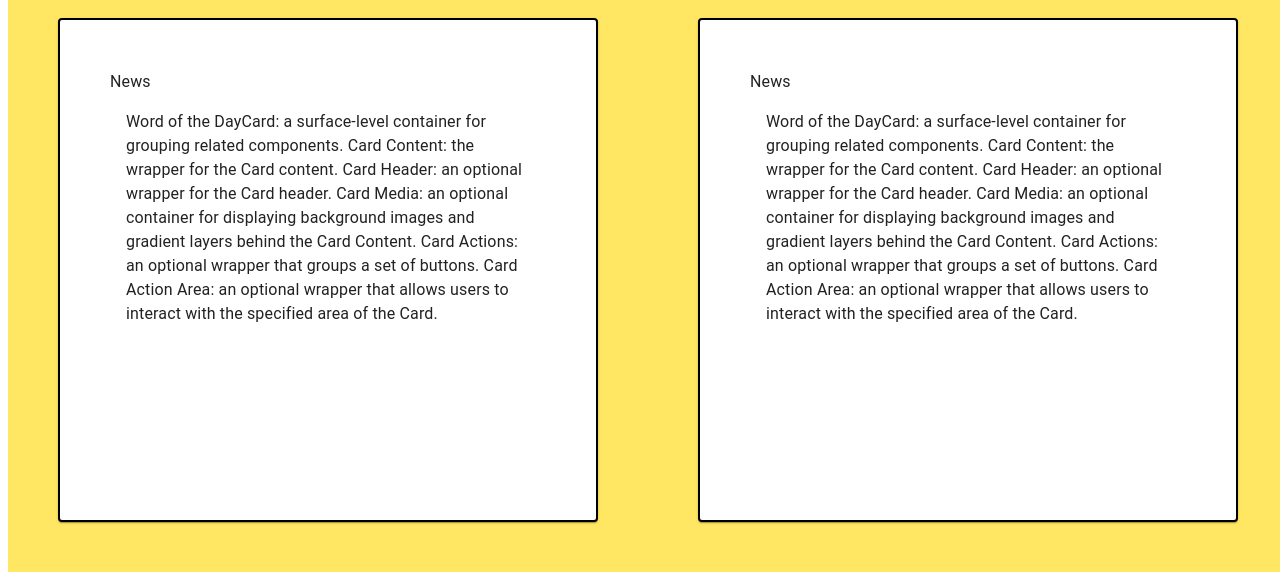
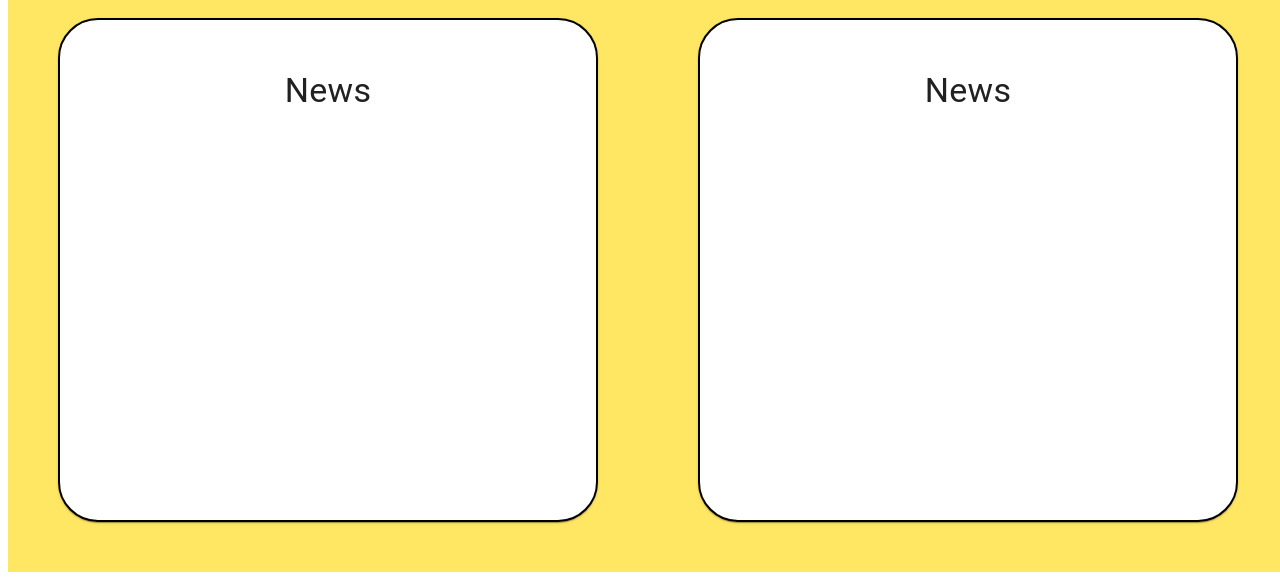
Before and after one commit to 256bitguy/TLC, a React (Vite) app: page / in a window 1280 px wide. Shown: the part 1356-1933 px from the top of the page. Built offline with nearby package versions, Linux system fonts and the light colour scheme.

Commit message:
added the marquee tag which scrolls automatically the tag in the upper direction

```diff
--- a/package.json
+++ b/package.json
@@ -14,6 +14,7 @@
     "@emotion/styled": "^11.11.0",
     "@mui/icons-material": "^5.15.10",
     "@mui/material": "^5.15.10",
+    "@mui/system": "^5.15.9",
     "react": "^18.2.0",
     "react-dom": "^18.2.0",
     "react-router-dom": "^6.22.0"
--- a/src/pages/First/News/Cards.jsx
+++ b/src/pages/First/News/Cards.jsx
@@ -1,36 +1,51 @@
 import * as React from 'react';
-import Box from '@mui/material/Box';
 import Card from '@mui/material/Card';
-import CardActions from '@mui/material/CardActions';
 import CardContent from '@mui/material/CardContent';
-import Button from '@mui/material/Button';
 import Typography from '@mui/material/Typography';
-
-const bull = (
-  <Box
-    component="span"
-    sx={{ display: 'inline-block', mx: '2px', transform: 'scale(0.8)' }}
-  >
-    •
-  </Box>
-);
 
 export default function BasicCard() {
   return (
-    <Card sx={{ width:"600px",height:"400px", border:"2px solid black" ,padding:"50px",margin:"50px",borderRadius:"4  0px"}}>
-      <Typography>News</Typography>
-      <CardContent>
-        <Typography >
-          Word of the DayCard: a surface-level container for grouping related components.
-Card Content: the wrapper for the Card content.
-Card Header: an optional wrapper for the Card header.
-Card Media: an optional container for displaying background images and gradient layers behind the Card Content.
-Card Actions: an optional wrapper that groups a set of buttons.
-Card Action Area: an optional wrapper that allows users to interact with the specified area of the Card.
-        </Typography>
-
+    <Card
+      sx={{
+        width: "600px",
+        height: "400px",
+        border: "2px solid black",
+        padding: "50px",
+        margin: "50px",
+        borderRadius: "40px",
+        overflow: "hidden",
+      }}
+    >
+      <Typography style={{ textAlign: "center" }} variant="h4">
+        News
+      </Typography>
+      <CardContent sx={{ height: '100%', overflow: 'hidden' }}>
+        <marquee direction="up" style={{ display: 'block', height: '100%' }}>
+        <ul style={{
+          fontSize:"20px"
+        }}>
+          <li>sdfdfasdf</li>
+          <li>sdfdfasdf</li>
+          <li>sdfdfasdf</li>
+          <li>sdfdfasdf</li>
+          <li>sdfdfasdf</li>
+          <li>sdfdfasdf</li>
+          <li>sdfdfasdf</li>
+          <li>sdfdfasdf</li>
+          <li>sdfdfasdf</li>
+          <li>sdfdfasdf</li>
+          <li>sdfdfasdf</li>
+          <li>sdfdfasdf</li>
+          <li>sdfdfasdf</li>
+          <li>sdfdfasdf</li>
+          <li>sdfdfasdf</li>
+          <li>sdfdfasdf</li>
+          <li>sdfdfasdf</li>
+          <li>sdfdfasdf</li>
+          <li>sdfdfasdf</li>
+        </ul>
+        </marquee>
       </CardContent>
-
     </Card>
   );
 }
```
Also changed, not shown: 1 other file (tests, documents, lock files or other folders).
